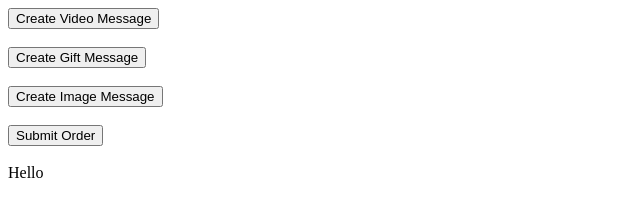
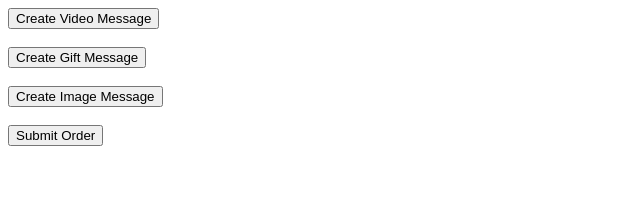
Before and after one commit to Livecardapp/livecard-js, a website with bundled scripts: page dev.html in a window 1280 px wide. Shown: the full height of the page, 0-640 px from the left. Built offline with nearby package versions, Linux system fonts and the light colour scheme.

Commit message:
remove hello

```diff
--- a/dev.html
+++ b/dev.html
@@ -99,7 +99,7 @@
   <button onclick="createGiftMessage()">Create Gift Message</button><br><br>
   <button onclick="createImageMessage()">Create Image Message</button><br><br>
   <button id="submit-order" onclick="submitOrder()">Submit Order</button><br><br>
-  <label id="submit-order-label" for="submit-order">Hello</label>
+  <label id="submit-order-label" for="submit-order"></label>
 </body>
 
 </html>
```
